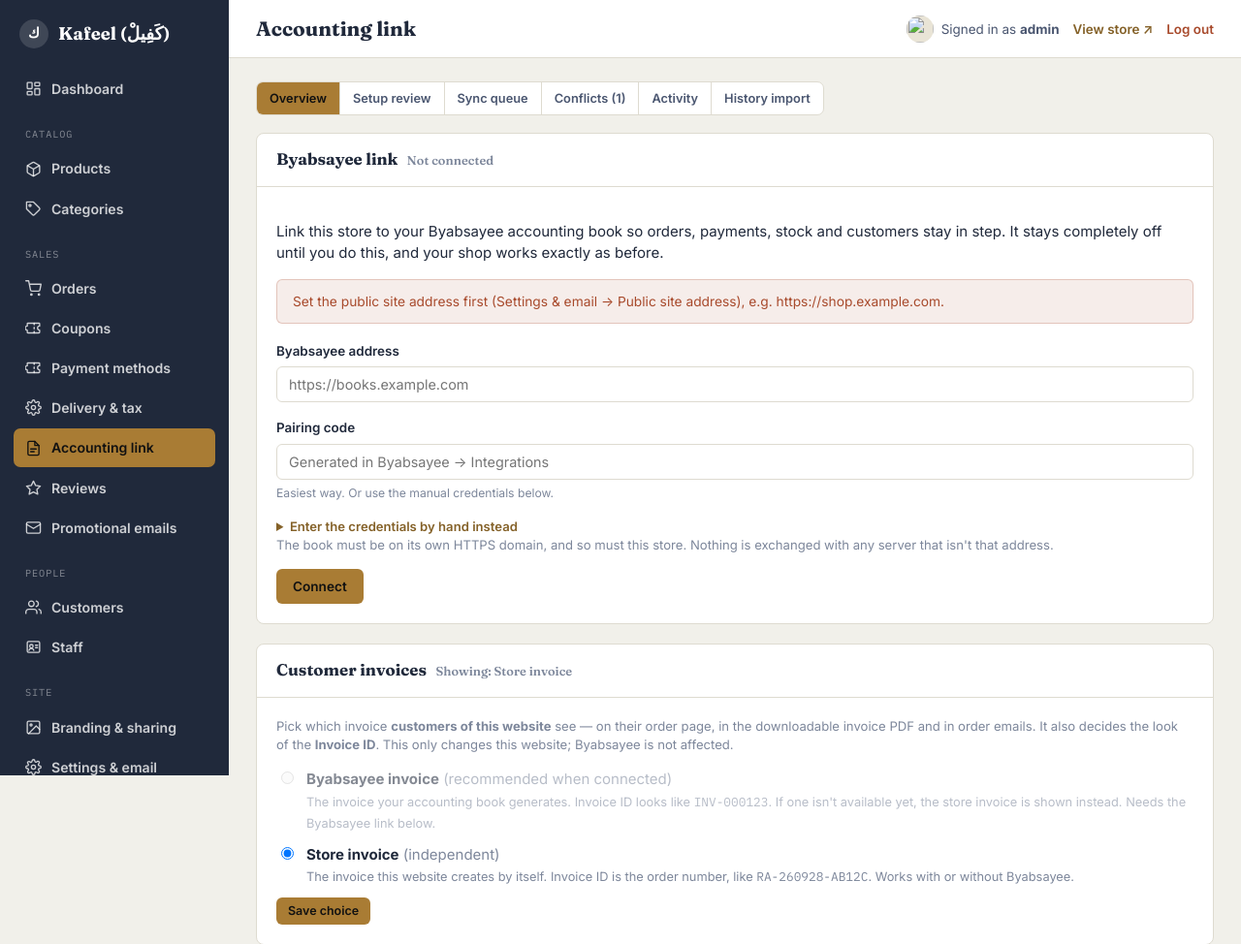
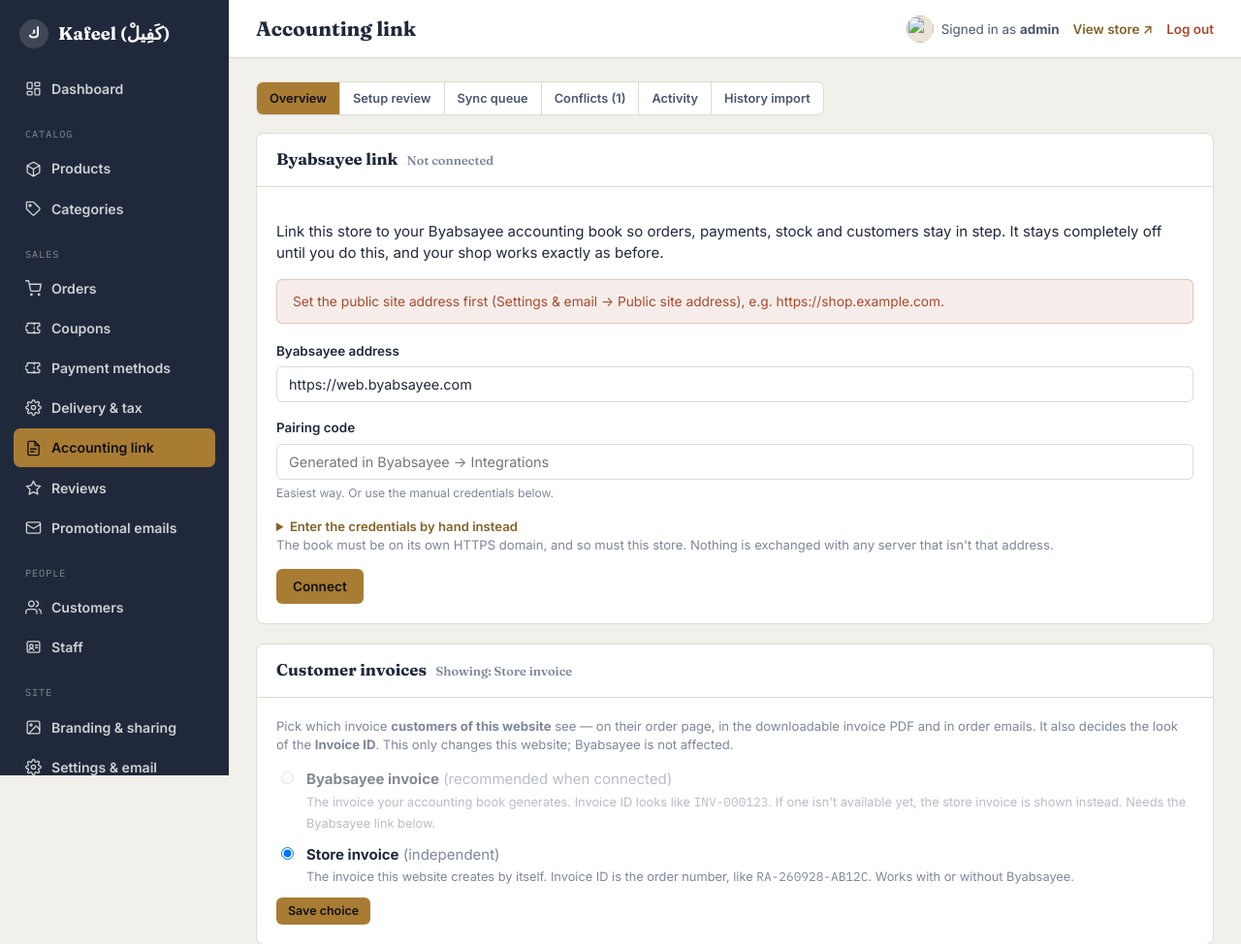
Before and after one commit to TechZeeLand/Kafeel, a PHP site: page /admin/erp.php in a window 1280 px wide. Shown: the top 974 px of the page at 97% size. Run offline with PHP 8.4, Linux system fonts and the light colour scheme; the visitor is signed in with stand-in values (Sample User, id 1); data comes from the database, SQL or seed files in the repository; tables that the repository leaves empty hold one stand-in row (values such as "Sample post"); some libraries are stand-ins or nearby versions.

Commit message:
byabsayee

```diff
--- a/src/admin/erp.php
+++ b/src/admin/erp.php
@@ -101,8 +101,12 @@ $tabs = ['overview' => 'Overview', 'setup' => 'Setup review', 'queue' => 'Sync q
         <p>Link this store to your Byabsayee accounting book so orders, payments, stock and customers stay in step. It stays completely off until you do this, and your shop works exactly as before.</p>
       <?php endif; ?>
       <?php if ($err = erp_site_public_error()): ?><div class="alert alert-error"><?= e($err) ?></div><?php endif; ?>
+      <?php if (!$err && ($__h = (string) parse_url(site_url(), PHP_URL_HOST)) !== ''): ?>
+        <div class="alert alert-info">This store will introduce itself to Byabsayee as <strong><?= e($__h) ?></strong>. The pairing code must have been created for exactly this domain.
+          Wrong domain? Change it under <a href="/admin/settings.php">Settings &amp; email → Public site address</a> (that saved value overrides <code>SITE_URL</code> in <code>.env</code>), then come back here.</div>
+      <?php endif; ?>
       <form method="post"><?= csrf_field() ?><input type="hidden" name="action" value="connect">
-        <div class="field"><label for="book_url">Byabsayee address</label><input id="book_url" name="book_url" placeholder="https://books.example.com" required></div>
+        <div class="field"><label for="book_url">Byabsayee address</label><input id="book_url" name="book_url" placeholder="https://books.example.com" value="https://web.byabsayee.com" required></div>
         <div class="field"><label for="pairing_code">Pairing code</label><input id="pairing_code" name="pairing_code" autocomplete="off" placeholder="Generated in Byabsayee → Integrations"><div class="hint">Easiest way. Or use the manual credentials below.</div></div>
         <details class="log-details"><summary>Enter the credentials by hand instead</summary>
           <div class="field" style="margin-top:12px;"><label for="connection_id">Connection ID</label><input id="connection_id" name="connection_id" autocomplete="off"></div>
```
